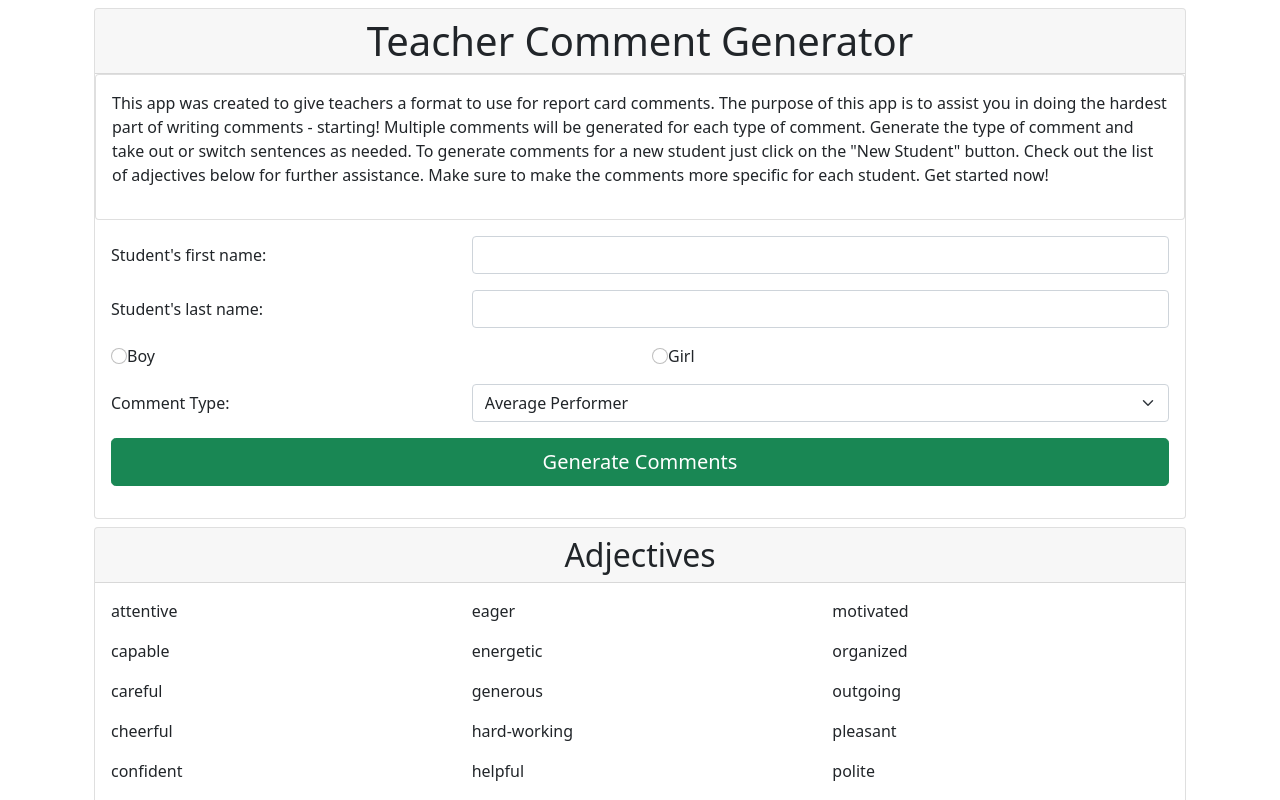
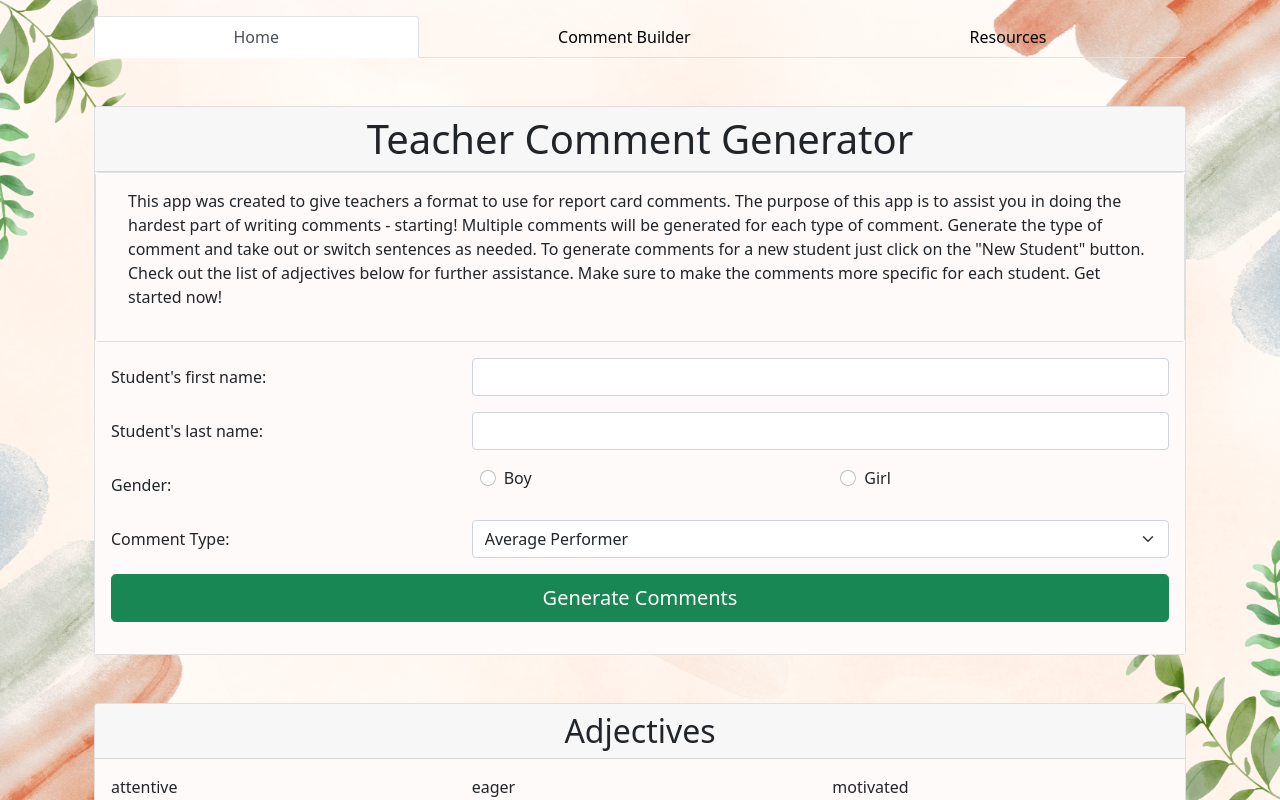
Before and after one commit to jsimmons01/comments-generator, a React (Create React App) app: page / in a window 1280 px wide. Shown: the top 800 px of the page. Built offline with nearby package versions, Linux system fonts and the light colour scheme.

Commit message:
Adds navbar

```diff
--- a/src/App.js
+++ b/src/App.js
@@ -1,4 +1,5 @@
 import Home from "./components/Home";
+
 
 function App() {
   return (
--- /dev/null
+++ b/src/components/CommentBuilder.js
@@ -0,0 +1,9 @@
+
+
+const CommentBuilder = () => {
+  return (
+    <div>CommentBuilder</div>
+  )
+}
+
+export default CommentBuilder
--- /dev/null
+++ b/src/components/Footer.js
@@ -0,0 +1,9 @@
+import React from 'react'
+
+const Footer = () => {
+  return (
+    <footer className='text-center my-3'>This app was created by Jahmella Williams copyright 2022</footer>
+  )
+}
+
+export default Footer
--- /dev/null
+++ b/src/components/Header.js
@@ -0,0 +1,28 @@
+import { Nav, NavItem, NavLink } from 'reactstrap'
+
+
+const Header = () => {
+
+  return (
+    <div>
+
+
+        <Nav className='my-3 nav-bar'fill tabs>
+            <NavItem>
+              <NavLink active className="nav-link" href="#">Home</NavLink>
+            </NavItem>
+            <NavItem>
+              <NavLink  className="nav-link" href="./components/CommentBuilder">Comment Builder</NavLink>
+            </NavItem>
+            <NavItem>
+              <NavLink  className="nav-link" href="#">Resources</NavLink>
+            </NavItem>
+        </Nav>
+
+
+    </div>
+
+  )
+}
+
+export default Header
--- a/src/components/Home.js
+++ b/src/components/Home.js
@@ -1,6 +1,9 @@
 import { Card, CardHeader, CardBody } from "reactstrap";
 import StudentInfo from "./StudentInfo"
 import Adjectives from "./Adjectives";
+import Footer from "./Footer"
+import Header from "./Header"
+import CommentBuilder from "./CommentBuilder";
 
 
 
@@ -8,14 +11,14 @@ const Home = () => {
 
     return (
       <div className="container">
+        <Header />
 
-
-        <Card className='my-2'>
+        <Card className='my-5'>
           <CardHeader className='text-center' tag='h1'>
           Teacher Comment Generator
           </CardHeader>
           <Card>
-          <CardBody>
+          <CardBody className='card-body'>
             <Directions />
           </CardBody>
         </Card>
@@ -27,11 +30,11 @@ const Home = () => {
         </Card>
         <Card>
           <CardHeader className='text-center' tag='h2'>Adjectives</CardHeader>
-          <CardBody>
+          <CardBody className="card-body">
            <Adjectives />
           </CardBody>
         </Card>
-
+        <Footer />
 
       </div>
     );
@@ -41,7 +44,7 @@ const Home = () => {
 function Directions() {
   return (
     <div>
-      <p>
+      <p className='mx-3'>
       This app was created to give teachers a format to use for
        report card comments. The purpose of this app is to assist you in doing the hardest part of
        writing comments - starting! Multiple comments will be generated for each type of comment. Generate the type of comment and take out or switch sentences as needed. To generate comments for a new student just click on the "New Student" button. Check out the list of adjectives below for further assistance. Make sure to make the comments more specific for each student. Get started now!
--- a/src/components/StudentComment.js
+++ b/src/components/StudentComment.js
@@ -17,7 +17,7 @@ const StudentComment = ({ firstName, lastName, gender,type }) => {
   return(
 
     studentComment.map((comment) =>
-    <p key={comment.id}>
+    <p className="mx-4 my-3" key={comment.id}>
     {comment.text.replace(/firstName/g, firstName).replace(/lastName/, lastName)}
 
     </p>
--- a/src/components/StudentInfo.js
+++ b/src/components/StudentInfo.js
@@ -6,19 +6,12 @@ import StudentComment from "./StudentComment";
 
 
 /*************************************************** TO DO**************************************************************************
-    *******************************Get the app working to dos******************
-    *create a comment file with different types of comments
-    *chnage size of new student button
-    *create validation for the form
-    * style page
+
+    * style page (  large screen inpu length)
     * add helpful links, maybe an about page
     * add a read me file
-    * fix the radio buttons
     * add a build your comment component
     * will need an array of comments based on behavior, personality, etc.
-
-
-
 ************************************Aspirations*********************************
 
  * add comments to a document that teacher can send to themselves
@@ -99,12 +92,13 @@ class StudentInfo extends Component {
               </Label>
               <Col>
                 <Input
+
                   type="text"
                   id="firstName"
                   name="firstName"
-                  placeholder="First Name"
                   value={this.state.firstName}
                   onChange={this.handleInputChange}
+                  placeholder="Timothy"
                 />
               </Col>
             </FormGroup>
@@ -114,35 +108,42 @@ class StudentInfo extends Component {
               </Label>
               <Col>
                 <Input
-                  type="text"
+                  type='text'
                   id="lastName"
                   name="lastName"
-                  placeholder="Last Name"
+                  placeholder="Anderson"
                   value={this.state.lastName}
                   onChange={this.handleInputChange}
+                  required
                 />
               </Col>
             </FormGroup>
 
             <FormGroup row>
+              <Label htmlFor="gender" md={4}>Gender:</Label>
             <Col>
             <Input
+                  className='mx-2'
                   type="radio"
                   name="gender"
                   value="boy"
                   checked={this.state.gender === "boy"}
                   onChange={this.handleInputChange}
+                  required
                 />
                 <Label check>Boy</Label>
             </Col>
 
               <Col>
               <Input
+
+                  className='mx-2'
                   type="radio"
                   name="gender"
                   value="girl"
                   checked={this.state.gender === "girl"}
                   onChange={this.handleInputChange}
+                  required
                 />
               <Label check>Girl</Label>
               </Col>
@@ -169,27 +170,22 @@ class StudentInfo extends Component {
             </FormGroup>
             <FormGroup row>
               <Col>
-                <Button type="submit" color="success" size="lg" block>
-                  Generate Comments
+                <Button type="submit"  color={this.state.showComment ? 'outline info' : 'success'} size="lg" block>
+                 {this.state.showComment ? 'New Student' : 'Generate Comments'}
                 </Button>
               </Col>
             </FormGroup>
 
           </Form>
 
-          {/* When submit is pressed then comment is presented */}
-
-
-
-
         </div>
         {this.state.showComment && <StudentComment firstName={this.state.firstName} lastName={this.state.lastName} gender={this.state.gender} type={this.state.type}  />
         }
-
-        {this.state.showComment && <Button onClick={this.addNewStudent} className='newStudentBtn' outline color='primary' size='sm'>New Student</Button>}
       </div>
     );
   }
 }
 
+
+
 export default StudentInfo;
--- a/src/index.css
+++ b/src/index.css
@@ -1,13 +1,22 @@
+
+
 body {
-  margin: 0;
-  font-family: -apple-system, BlinkMacSystemFont, 'Segoe UI', 'Roboto', 'Oxygen',
-    'Ubuntu', 'Cantarell', 'Fira Sans', 'Droid Sans', 'Helvetica Neue',
-    sans-serif;
-  -webkit-font-smoothing: antialiased;
-  -moz-osx-font-smoothing: grayscale;
+ background-image: url('../public/images/watercolor.png');
+ background-repeat: no-repeat;
+ background-attachment: fixed;
+ background-size: cover;
+
 }
 
 code {
   font-family: source-code-pro, Menlo, Monaco, Consolas, 'Courier New',
     monospace;
 }
+
+.nav-link{
+  color:black;
+}
+
+.card-body {
+  background-color: snow;
+}
--- a/src/index.js
+++ b/src/index.js
@@ -1,8 +1,8 @@
 import React from "react";
 import { createRoot } from 'react-dom/client';
-import "./index.css";
 import App from "./App";
 import "bootstrap/dist/css/bootstrap.min.css";
+import "./index.css"
 
 
 createRoot(document.getElementById("root")).render(
```
Also changed, not shown: public/index.html (+0 -10 lines), src/App.css (deleted, +0 -38 lines), src/comments.js (+13 -13 lines), public/images/watercolor.png (added), 1 other file (tests, documents, lock files or other folders).
